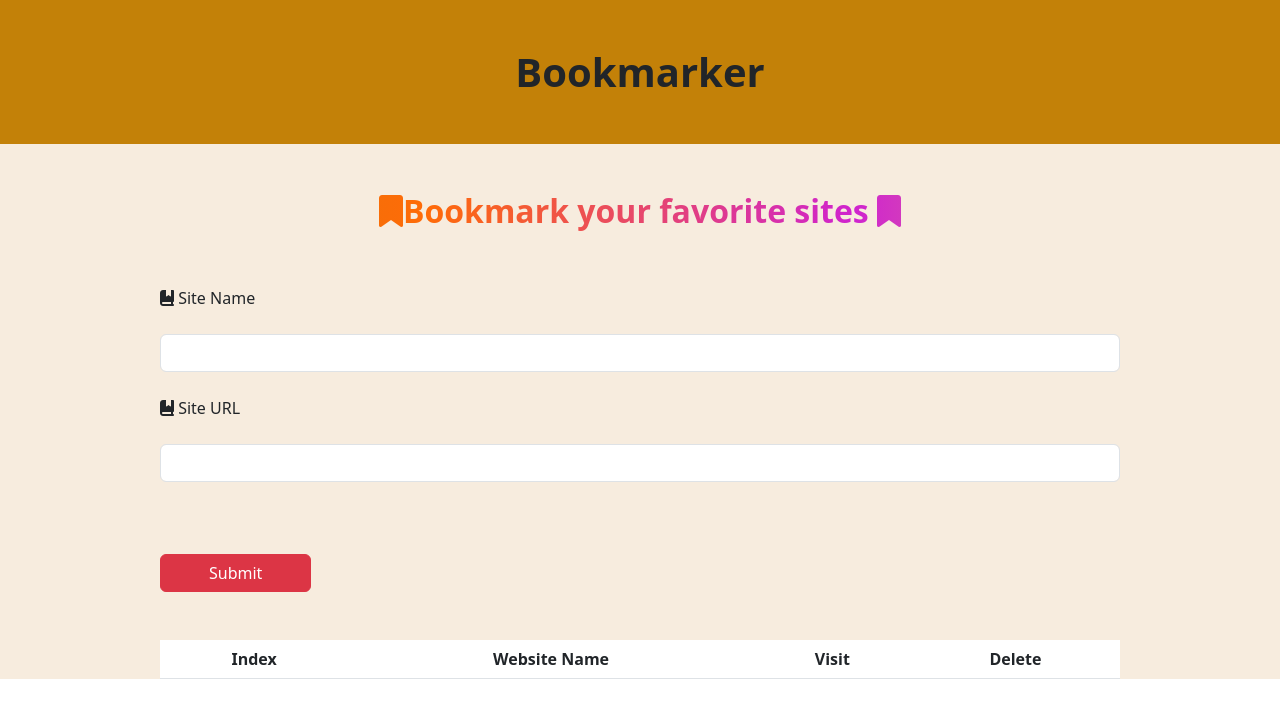
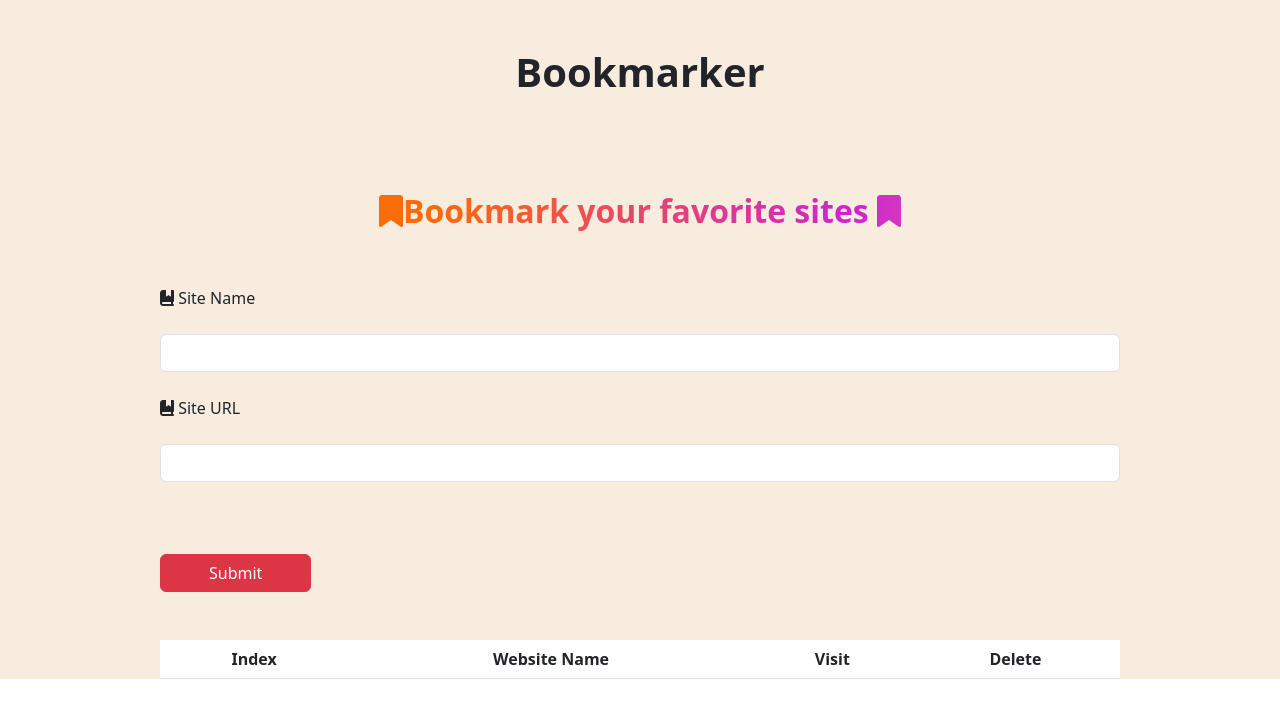
Before and after one commit to gihanSayed/assignment10, a plain HTML site: page index.html in a window 1280 px wide. Drawn offline with Linux system fonts and the light colour scheme.

Commit message:
second commit

```diff
--- a/css/style.css
+++ b/css/style.css
@@ -11,12 +11,3 @@ h2{
     -webkit-text-fill-color: transparent;
             -webkit-background-clip: text;
 }
-
-.test{
-    background-color: #c38108;
-
-    margin-top: 0;
-    margin-bottom: 0.5rem;
-    font-weight: 500;
-    line-height: 1.2
-}
--- a/js/index.js
+++ b/js/index.js
@@ -54,7 +54,7 @@ for(var i=0;i<arr.length;i++){
 
     </tr>
     `
-    console.log(cartoona)``
+    console.log(cartoona)
 document.getElementById("tbody").innerHTML=cartoona;
 }
 }
@@ -81,7 +81,3 @@ function validation()
         return false;
     }
 }
-function passvalidation()
-{
-
-}
```
